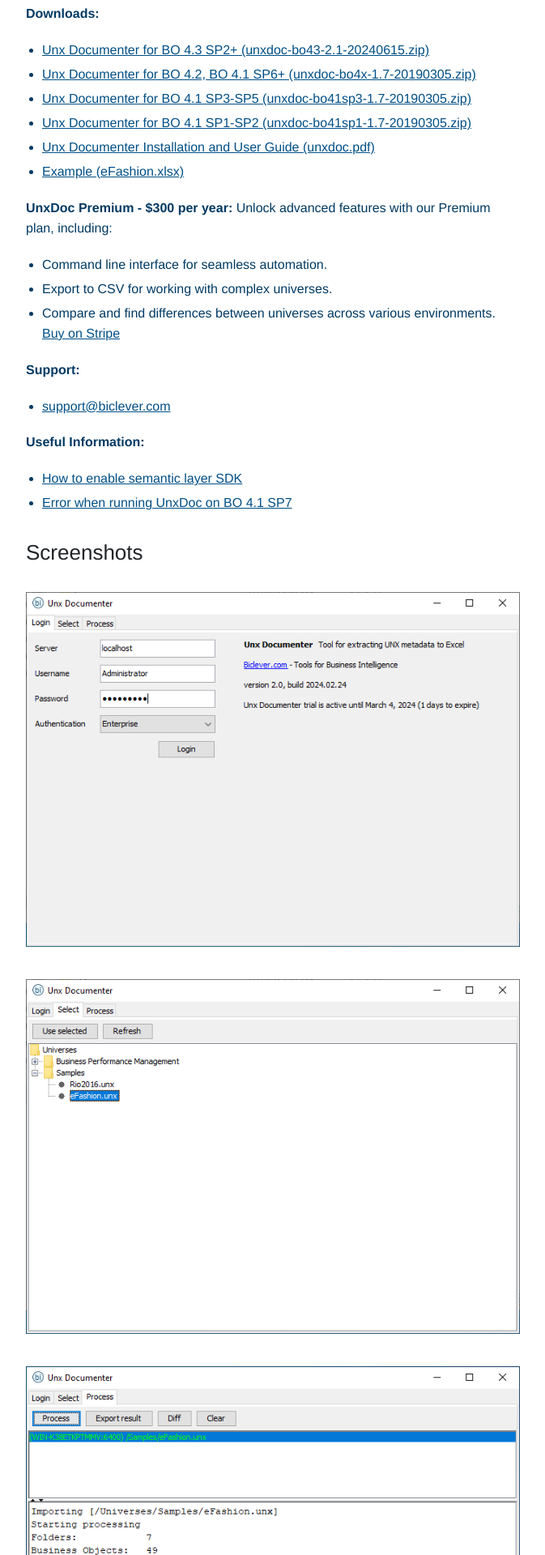
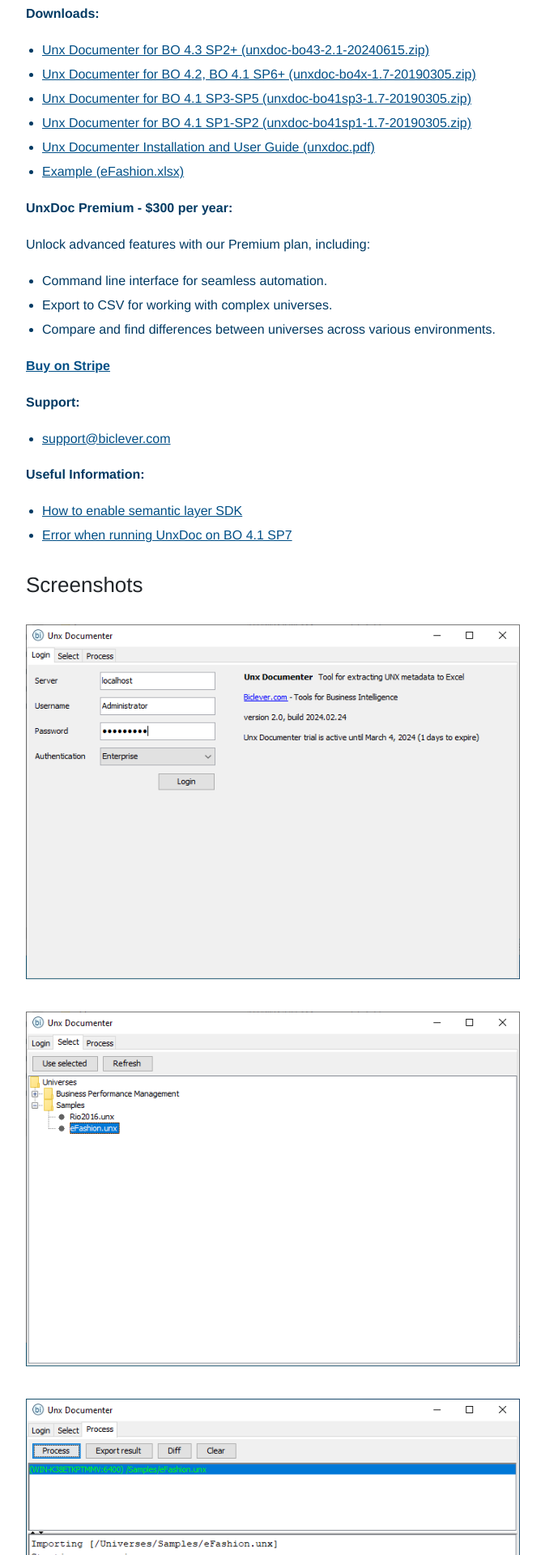
Before and after one commit to biclever/biclever.github.io, a Jekyll site: the page built from _products/unx-documenter.md, in a window 1280 px wide. Shown: the part 1042-2962 px from the top of the page at 81% size, without its empty margins (143-816 px from the left). Built offline with Jekyll 4.4.1, drawn with Linux system fonts in a browser that asks for light colours.

Commit message:
formatting

```diff
--- a/_products/unx-documenter.md
+++ b/_products/unx-documenter.md
@@ -30,11 +30,13 @@
 - [Example (eFashion.xlsx)](https://drive.google.com/uc?export=download&id=0B-s3ybDd2BjZRks5cnVVNW5VelU)
 
 **UnxDoc Premium - $300 per year:**
+
 Unlock advanced features with our Premium plan, including:
 - Command line interface for seamless automation.
 - Export to CSV for working with complex universes.
 - Compare and find differences between universes across various environments.
-[Buy on Stripe](https://buy.stripe.com/4gw4iA00c6dq1he6oo)
+
+[**Buy on Stripe**](https://buy.stripe.com/4gw4iA00c6dq1he6oo)
 
 **Support:**
 - [support@biclever.com](mailto:support@biclever.com)
```
